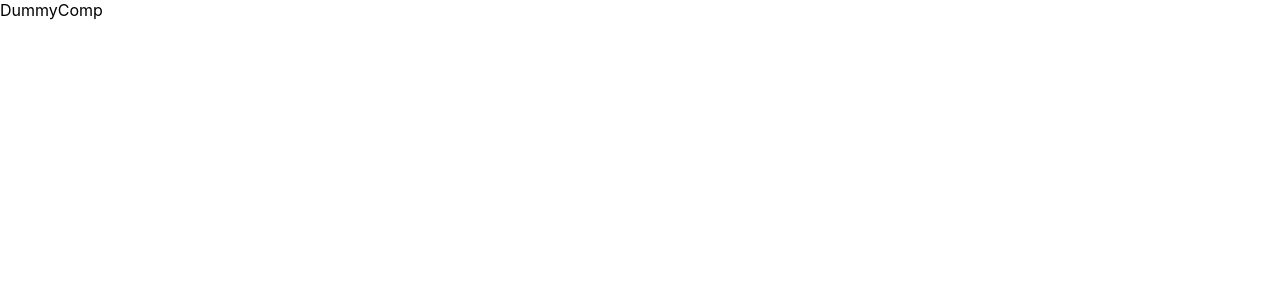
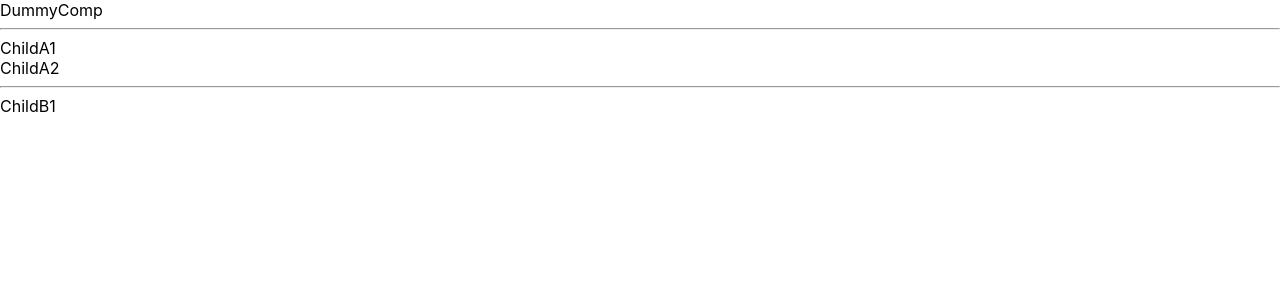
Before and after one commit to dmitrisanzharov/cra-js-axios-redux-router, a React (Create React App) app: page / in a window 1280 px wide. Shown: the top 300 px of the page. Built offline with nearby package versions, Linux system fonts and the light colour scheme.

Commit message:
all done

```diff
--- a/src/App.js
+++ b/src/App.js
@@ -2,11 +2,17 @@ import "./App.css";
 
 // components
 import DummyComp from "./components/DummyComp";
+import BlockAIndex from './components/blockA/BlockAIndex'
+import BlockBIndex from './components/blockB/BlockBIndex'
 
 function App() {
 	return (
 		<div>
 			<DummyComp />
+			<hr />
+			<BlockAIndex />
+			<hr />
+			<BlockBIndex />
 		</div>
 	);
 }
--- /dev/null
+++ b/src/components/blockA/BlockAIndex.js
@@ -0,0 +1,17 @@
+import React from 'react'
+import ContextWrapper from '../../context/ContextWrapper';
+
+// child components
+import ChildA1 from './ChildA1';
+import ChildA2 from './ChildA2';
+
+const BlockAIndex = () => {
+  return (
+    <ContextWrapper>
+        <ChildA1 />
+        <ChildA2 />
+    </ContextWrapper>
+  )
+}
+
+export default BlockAIndex
--- /dev/null
+++ b/src/components/blockA/ChildA1.js
@@ -0,0 +1,16 @@
+import React from 'react'
+import { ReusableContext } from '../../context/ContextWrapper'
+
+const ChildA1 = () => {
+
+    const objValue = React.useContext(ReusableContext);
+    objValue.blockA = 'this should NOT appear in Block B'
+    console.log("objValue: ", objValue);
+
+
+  return (
+    <div>ChildA1</div>
+  )
+}
+
+export default ChildA1
--- /dev/null
+++ b/src/components/blockA/ChildA2.js
@@ -0,0 +1,14 @@
+import React from 'react'
+import { ReusableContext } from '../../context/ContextWrapper'
+
+const ChildA2 = () => {
+
+    const objValue = React.useContext(ReusableContext);
+    console.log("objValue: ", objValue);
+
+  return (
+    <div>ChildA2</div>
+  )
+}
+
+export default ChildA2
--- /dev/null
+++ b/src/components/blockB/BlockBIndex.js
@@ -0,0 +1,16 @@
+import React from 'react'
+import ContextWrapper from '../../context/ContextWrapper'
+
+
+// child components
+import ChildB1 from './ChildB1'
+
+const BlockBIndex = () => {
+  return (
+    <ContextWrapper>
+        <ChildB1 />
+    </ContextWrapper>
+  )
+}
+
+export default BlockBIndex
--- /dev/null
+++ b/src/components/blockB/ChildB1.js
@@ -0,0 +1,15 @@
+import React from 'react'
+import {ReusableContext} from '../../context/ContextWrapper'
+
+const ChildB1 = () => {
+
+    const anyName = React.useContext(ReusableContext);
+    console.log("anyName: ", anyName);
+
+
+  return (
+    <div>ChildB1</div>
+  )
+}
+
+export default ChildB1
--- /dev/null
+++ b/src/context/ContextWrapper.js
@@ -0,0 +1,19 @@
+import React from 'react'
+
+export const ReusableContext = React.createContext(null);
+
+const ContextWrapper = ({children}) => {
+
+    const objValues = {
+        name: 'hello'
+    }
+
+
+  return (
+    <ReusableContext.Provider value={objValues}>
+        {children}
+    </ReusableContext.Provider>
+  )
+}
+
+export default ContextWrapper
```
